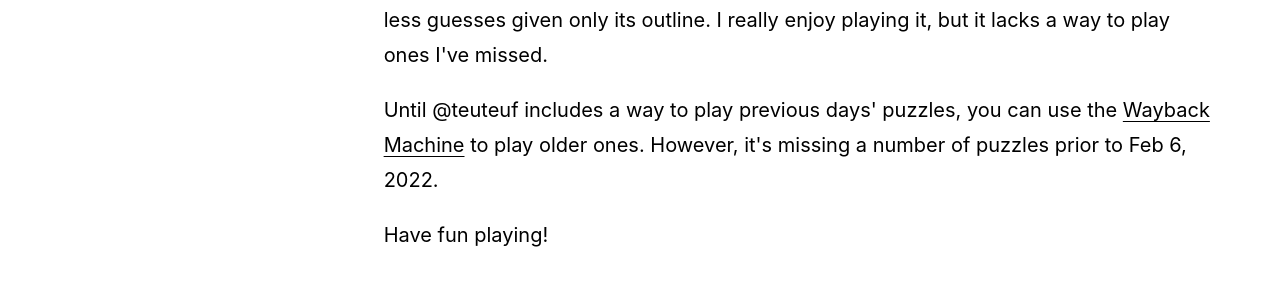
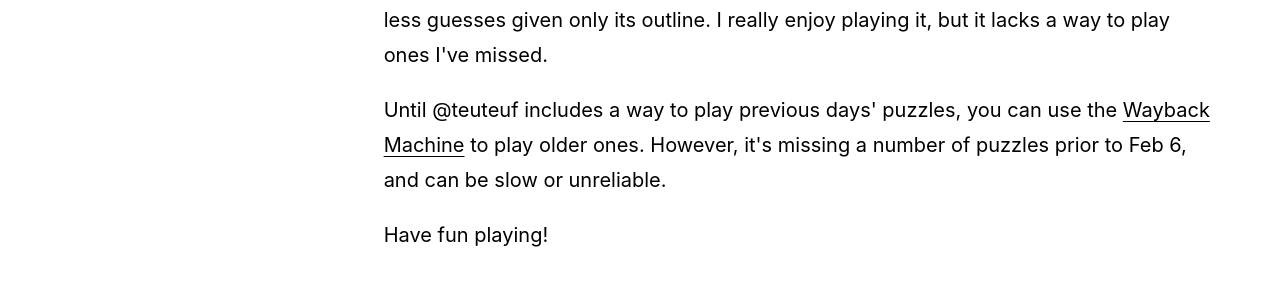
Before and after one commit to Monty/worldle_archive, a plain HTML site: page docs/index.html in a window 1280 px wide. Shown: the part 269-564 px from the top of the page. Drawn offline with Linux system fonts and the light colour scheme.

Commit message:
Warn about unreliability

```diff
--- a/docs/index.html
+++ b/docs/index.html
@@ -649,7 +649,8 @@
             rel="nofollow"
             >Wayback Machine</a
           >
-          to play older ones. However, it's missing a number of puzzles prior to Feb 6, 2022.
+          to play older ones. However, it's missing a number of puzzles prior to Feb 6, and can
+          be slow or unreliable.
         </p>
         <p>Have fun playing!</p>
         <h2 id="jan-2022">
```
Also changed, not shown: 2 other files.
